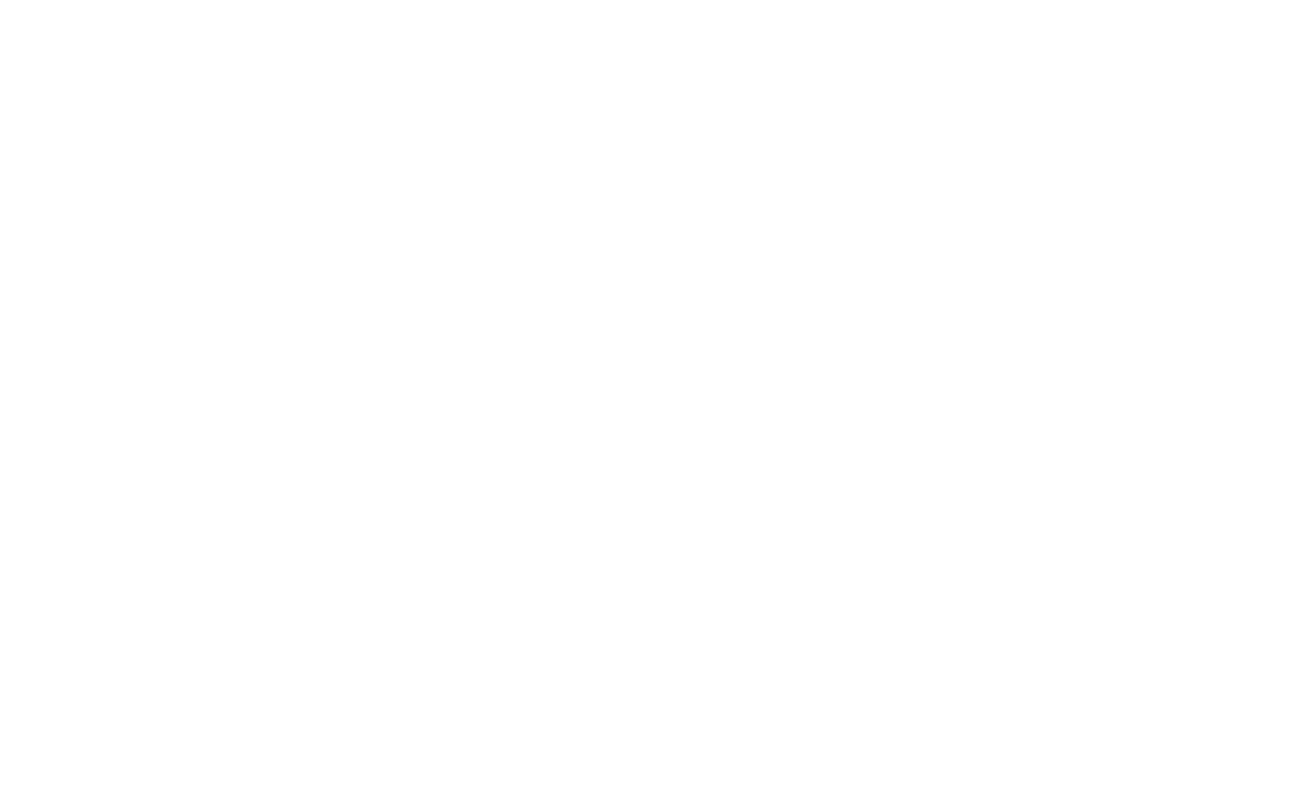
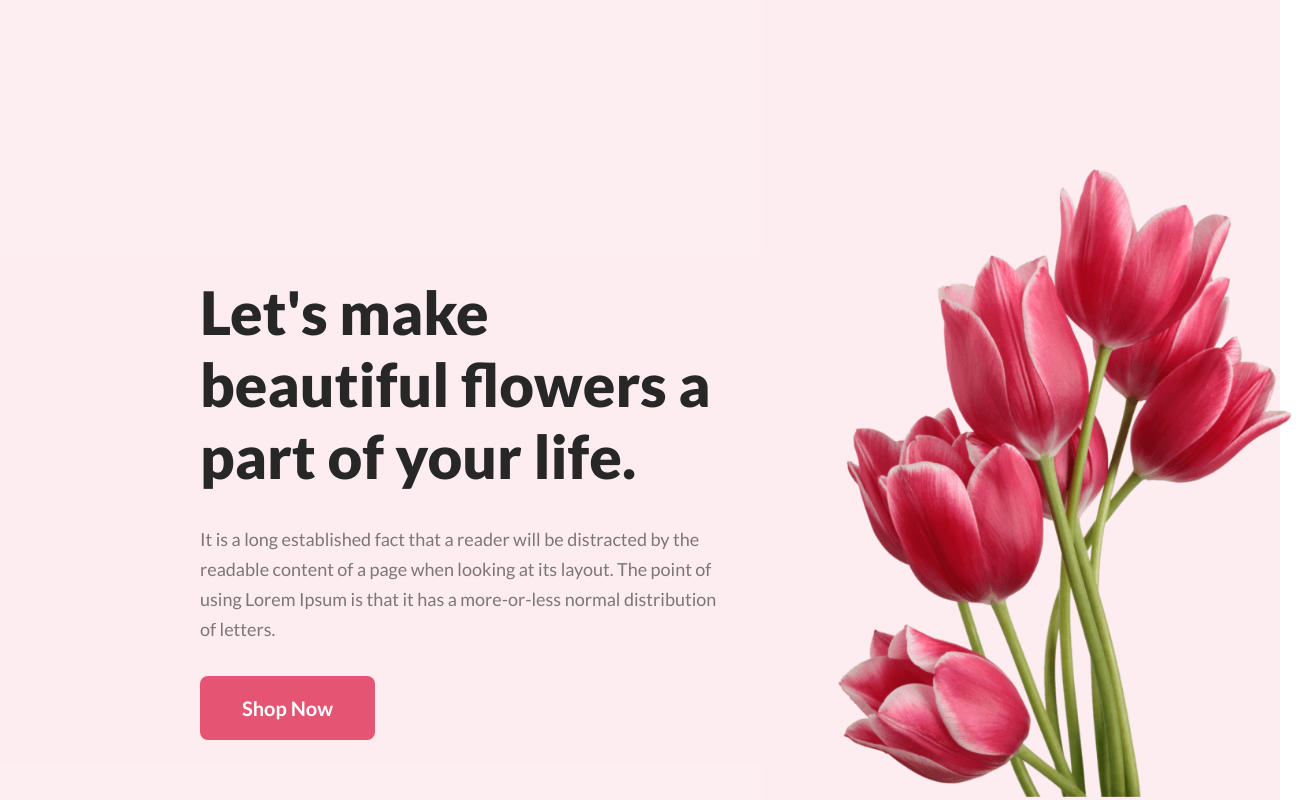
Before and after one commit to mohammad-anar/Me-Anar-Assignment1, a plain HTML site: page index.html in a window 1280 px wide. Shown: the whole page, 1315 px wide, since content can reach past the window. Drawn offline with Linux system fonts and the light colour scheme.

Commit message:
banner section added

```diff
--- a/index.html
+++ b/index.html
@@ -5,8 +5,37 @@
     <meta name="viewport" content="width=device-width, initial-scale=1.0">
     <title>Me Anar Assignment</title>
     <link rel="stylesheet" href="style.css">
+    <!-- google fonts link  -->
+    <link rel="preconnect" href="https://fonts.googleapis.com">
+    <link rel="preconnect" href="https://fonts.gstatic.com" crossorigin>
+    <link href="https://fonts.googleapis.com/css2?family=Lato:wght@400;700;900&family=Open+Sans:ital,wght@0,400;0,500;0,700;0,800;1,600&family=Work+Sans:wght@400;600;700;800&display=swap" rel="stylesheet">
 </head>
 <body>
+    <header>
+        <section id="banner">
+            <div class="banner-container">
+                <div class="banner-left">
+                    <h1 class="banner-title">Let's make <br> beautiful flowers a <br>part of your life.</h1>
+                    <p class="banner-description">
+                        It is a long established fact that a reader will be distracted by the readable content of a page when looking at its layout. The point of using Lorem Ipsum is that it has a more-or-less normal distribution of letters.
+                    </p>
+                    <button class="banner-btn button">Shop Now</button>
+                </div>
+                <div class="banner-right">
+                    <img src="./images/banner-image1.png" alt="banner image" class="banner-image">
+                </div>
+            </div>
+        </section>
+    </header>
+    <!-- header end here
+    ============================================= -->
+    <main>
 
+    </main>
+    <!-- main end here
+    ================================================= -->
+    <footer>
+
+    </footer>
 </body>
 </html>
--- a/style.css
+++ b/style.css
@@ -0,0 +1,56 @@
+/* font-family: 'Lato', sans-serif;
+font-family: 'Open Sans', sans-serif;
+font-family: 'Work Sans', sans-serif; */
+*{
+    margin: 0;
+    padding: 0;
+    box-sizing: border-box;
+    list-style: none;
+    text-decoration: none;
+    font-family: 'Lato', sans-serif;
+}
+
+#banner {
+}
+
+.banner-container {
+
+    background: rgba(229, 84, 115, 0.10);
+    min-height: 100vh;
+    display: flex;
+    align-items: flex-end;
+    column-gap: 95px;
+    padding: 50px 100px 0 200px;
+}
+.banner-left{
+    margin-bottom: 60px;
+}
+
+.banner-title {
+    color: #272727;
+    font-size: 60px;
+    font-weight: 800;
+    line-height: normal;
+    width: 520px;
+}
+.banner-description{
+    color: rgba(39, 39, 39, 0.60);
+    font-size: 18px;
+    font-weight: 400;
+    line-height: 30px;
+    margin: 32px 0;
+}
+.banner-btn {
+    color: #fff;
+    background: #E55473;
+    padding: 20px 42px;
+    font-size: 20px;
+    font-weight:700;
+    border: none;
+    border-radius: 8px;
+}
+.banner-image{
+    width: 500px;
+    height: auto;
+    flex-shrink: 0;
+}
```
Also changed, not shown: images/Flower 01.png (added), images/Group 57.png (added), images/Group 58.png (added), images/Group 59.png (added), images/Rectangle 4.png (added), images/Rectangle 5.png (added), images/Rectangle 6.png (added), images/Rectangle 9.png (added), images/banner-image.png (added), images/banner-image1.png (added), images/pngwing 5.png (added), images/pngwing 7.png (added), images/pngwing 8.png (added).
